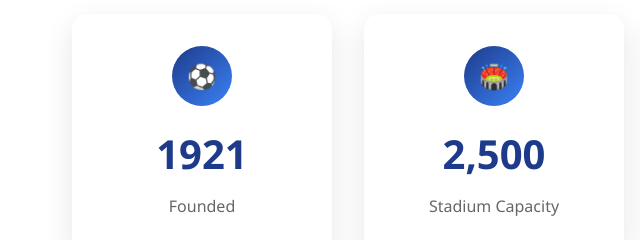
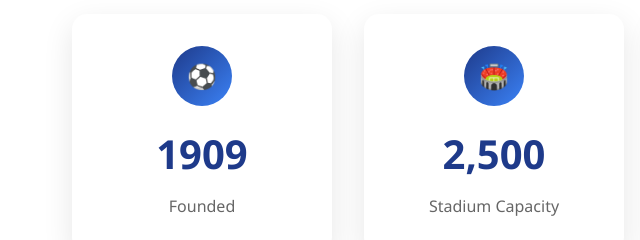
Before and after one commit to Miles-Will/celtic, a plain HTML site: page index.html in a window 1280 px wide. Shown: the part 880-1120 px from the top of the page, 0-640 px from the left. Drawn offline with Linux system fonts and the light colour scheme.

Commit message:
Update index.html

```diff
--- a/index.html
+++ b/index.html
@@ -67,7 +67,7 @@
         <div class="stats-container">
             <div class="stat-card">
                 <div class="stat-icon">⚽</div>
-                <div class="stat-number">1921</div>
+                <div class="stat-number">1909</div>
                 <div class="stat-label">Founded</div>
             </div>
             <div class="stat-card">
```
